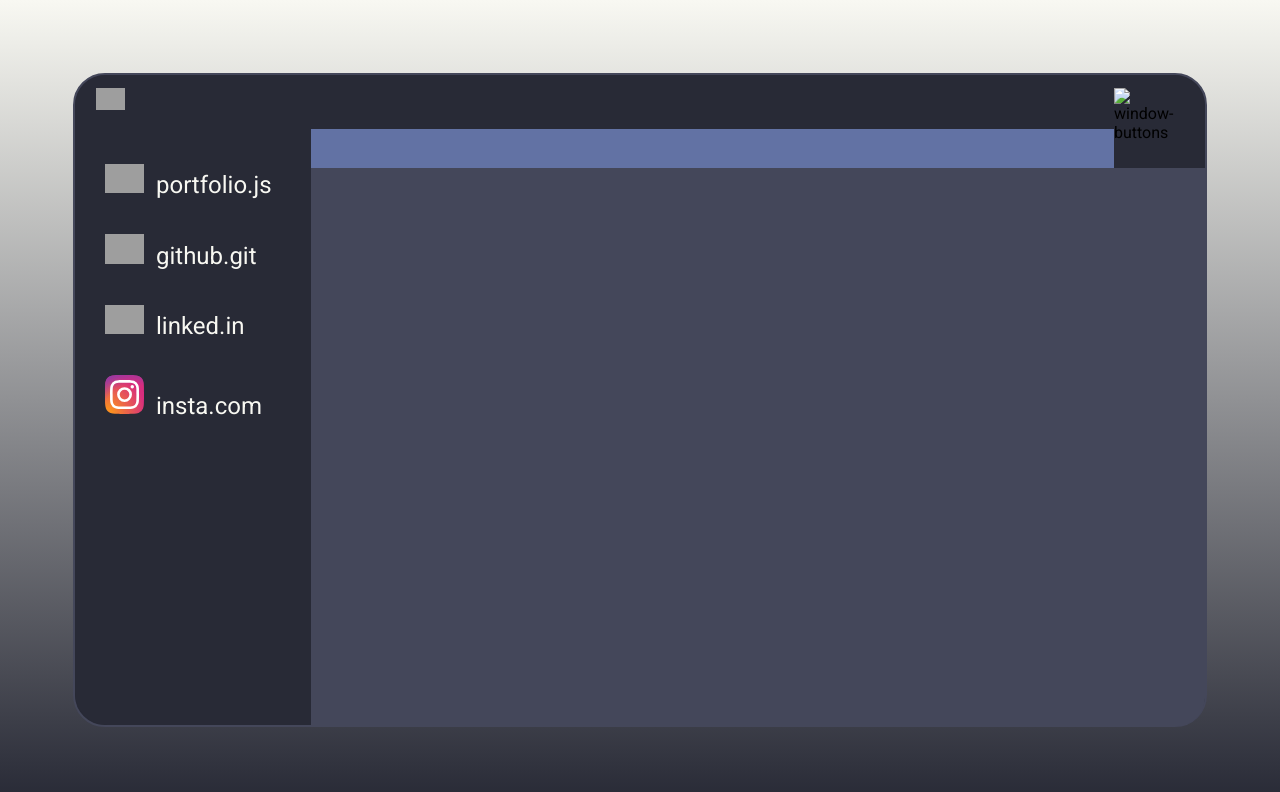
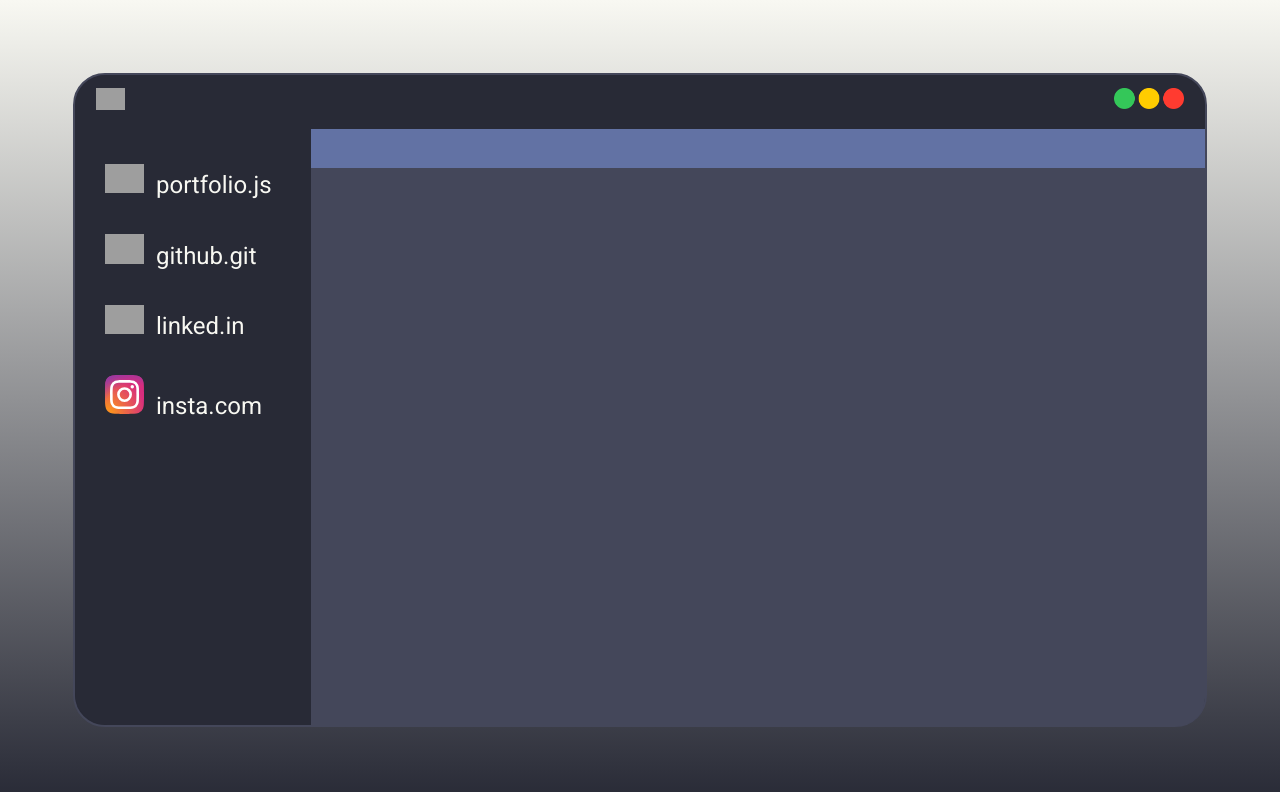
Before and after one commit to Lip-ee/portfolio, a plain HTML site: page index.html in a window 1280 px wide. Drawn offline with Linux system fonts and the light colour scheme; the site is published under a folder, as on GitHub Pages, so addresses that start at the root find nothing; grey boxes are pictures that could not be loaded.

Commit message:
fix: window-buttons img link fixed

```diff
--- a/index.html
+++ b/index.html
@@ -26,7 +26,7 @@
                 <img src="https://cdn.jsdelivr.net/gh/devicons/devicon@latest/icons/vscode/vscode-original.svg"
                     alt="vscode icon" width="29px" id="vscode-icon" />
 
-                <img src="/assets/img/window-buttons.png" alt="window-buttons" width="70px" id="window-buttons">
+                <img src="./assets/img/window-buttons.png" alt="window-buttons" width="70px" id="window-buttons">
 
             </div>
 
```
